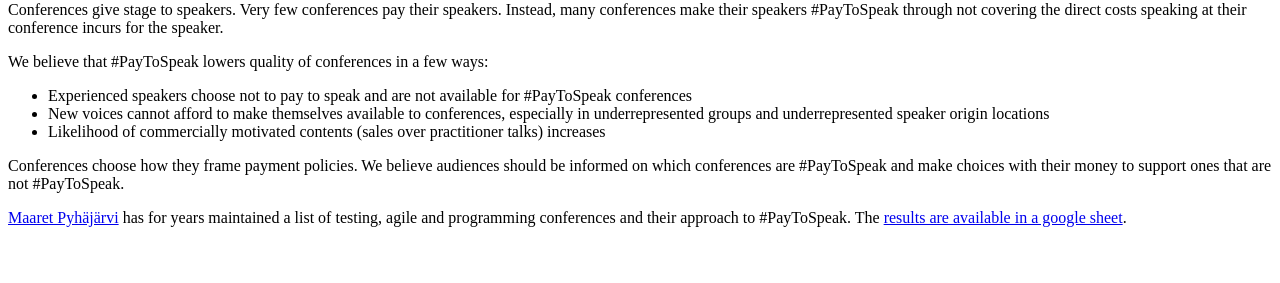
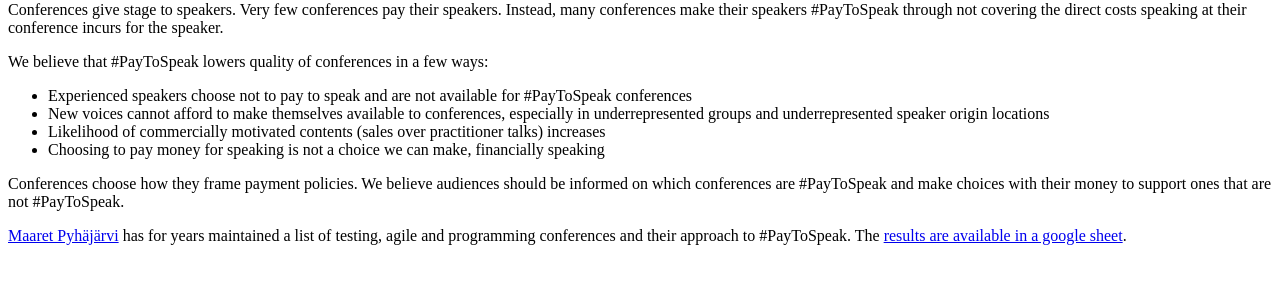
Before and after one commit to maaretp/paytospeak-site, a plain HTML site: page index.html in a window 1280 px wide. Shown: the part 79-362 px from the top of the page. Drawn offline with Linux system fonts and the light colour scheme.

Commit message:
Update index.html

```diff
--- a/index.html
+++ b/index.html
@@ -16,7 +16,8 @@
 <ul>
 <li> Experienced speakers choose not to pay to speak and are not available for #PayToSpeak conferences </li>
 <li> New voices cannot afford to make themselves available to conferences, especially in underrepresented groups and underrepresented speaker origin locations</li>
-  <li> Likelihood of commercially motivated contents (sales over practitioner talks) increases </li>
+<li> Likelihood of commercially motivated contents (sales over practitioner talks) increases </li>
+<li> Choosing to pay money for speaking is not a choice we can make, financially speaking </li>
   </ul>
 <p>
 Conferences choose how they frame payment policies. We believe audiences should be informed on which conferences are #PayToSpeak and make choices with their money to support ones that are not #PayToSpeak.
```
